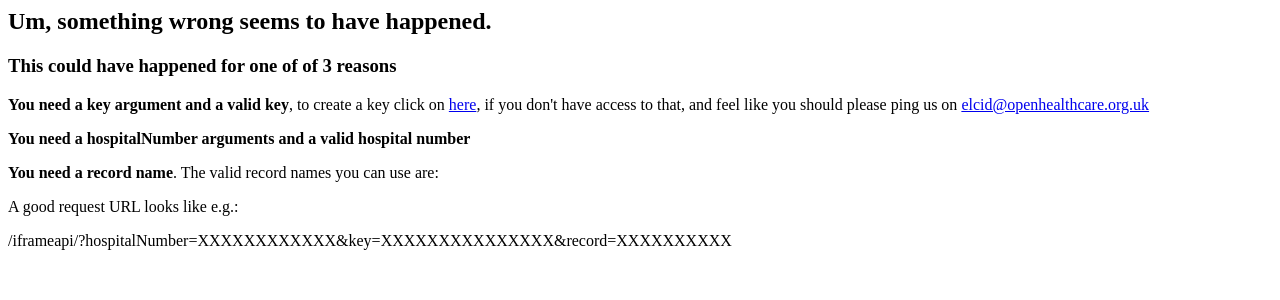
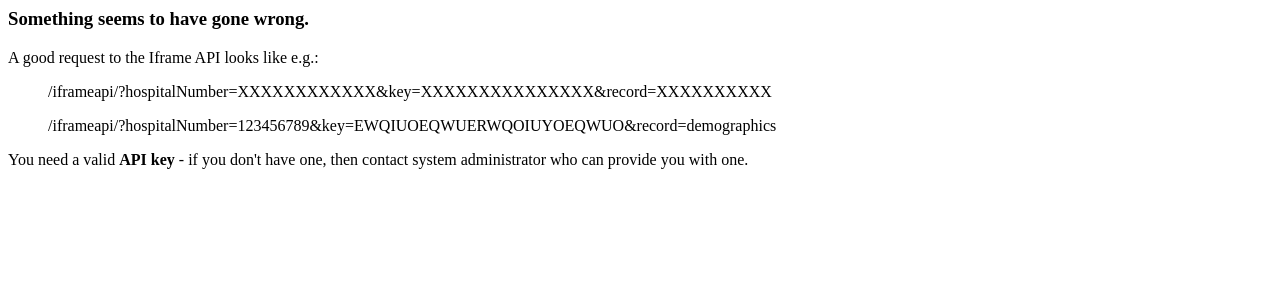
Before and after one commit to openhealthcare/opal-iframe-api, a Django app: template iframeapi/templates/iframe_templates/bad_request.html in a window 1280 px wide. Shown: the top 300 px of the page. Run offline with Django 3.2, Linux system fonts and the light colour scheme; the template is opened without the code that fills it, so the values that code supplies are empty.

Commit message:
Better bad request message.

```diff
--- a/iframeapi/templates/iframe_templates/bad_request.html
+++ b/iframeapi/templates/iframe_templates/bad_request.html
@@ -1,32 +1,32 @@
-{% extends 'iframe_templates/base.html' %}
+{% extends 'base.html' %}
 {% block content %}
-<h2>Um, something wrong seems to have happened.</h2>
-<h3>
-    This could have happened for one of of 3 reasons
-</h3>
+<div class="content-offset">
 
-<p>
-    <strong>You need a key argument and a valid key</strong>, to create a key click on
-    <a href="{% url 'admin:iframeapi_apikey_add' %}">here</a>, if you don't have
-    access to that, and feel like you should please ping us on
-    <a href="mailto:elcid@openhealthcare.org.uk">elcid@openhealthcare.org.uk</a
-</p>
+  <div class="panel panel-primary">
+    <div class="panel-heading">
+      <h3>
+        Something seems to have gone wrong.
+      </h3>
+    </div>
+    <div class="panel-body">
 
-<p>
-    <strong>You need a hospitalNumber arguments and a valid hospital number</strong>
-</p>
-<p>
-    <strong>You need a record name</strong>. The valid record names you can use are:
-    <ul>
-        {% for column_name in column_names %}
-            <li>{{ column_name }}</li>
-        {% endfor %}
-    </ul>
-</p>
-<p>
-A good request URL looks like e.g.:
-</p>
-<p>
-  /iframeapi/?hospitalNumber=XXXXXXXXXXXX&key=XXXXXXXXXXXXXXX&record=XXXXXXXXXX
-</p>
+      <p>
+        A good request to the Iframe API looks like e.g.:
+      </p>
+      <blockquote>
+        /iframeapi/?hospitalNumber=XXXXXXXXXXXX&key=XXXXXXXXXXXXXXX&record=XXXXXXXXXX
+      </blockquote>
+      <blockquote>
+        /iframeapi/?hospitalNumber=123456789&key=EWQIUOEQWUERWQOIUYOEQWUO&record=demographics
+      </blockquote>
+
+      <p>
+        You need a valid <strong>API key</strong> - if you don't have one, then contact
+        system administrator who can provide you with one.
+      </p>
+
+    </div>
+  </div>
+
+</div>
 {% endblock %}
```
